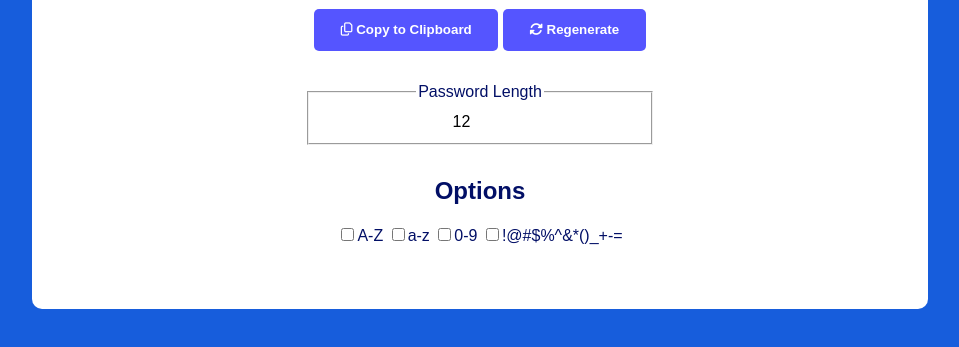
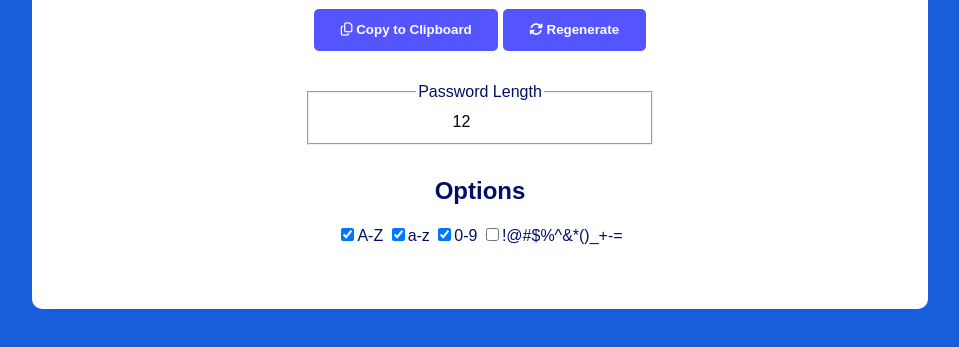
Before and after one commit to Tron-Only/password-generator, a plain HTML site: page index.html in a window 1280 px wide. Shown: the part 361-708 px from the top of the page, without its empty margins (160-1119 px from the left). Drawn offline with Linux system fonts and the light colour scheme.

Commit message:
Made some the checkboxes autoselect on load

```diff
--- a/index.html
+++ b/index.html
@@ -34,13 +34,15 @@
 
       <div id="inclusives">
         <h2>Options</h2>
-        <input type="checkbox" id="uppercase" /><label for="uppercase"
+        <input type="checkbox" id="uppercase" checked /><label for="uppercase"
           >A-Z</label
         >
-        <input type="checkbox" id="lowercase" /><label for="lowercase"
+        <input type="checkbox" id="lowercase" checked /><label for="lowercase"
           >a-z</label
         >
-        <input type="checkbox" id="numbers" /><label for="numbers">0-9</label>
+        <input type="checkbox" id="numbers" checked /><label for="numbers"
+          >0-9</label
+        >
         <input type="checkbox" id="special" /><label for="special"
           >!@#$%^&*()_+-=</label
         >
```
